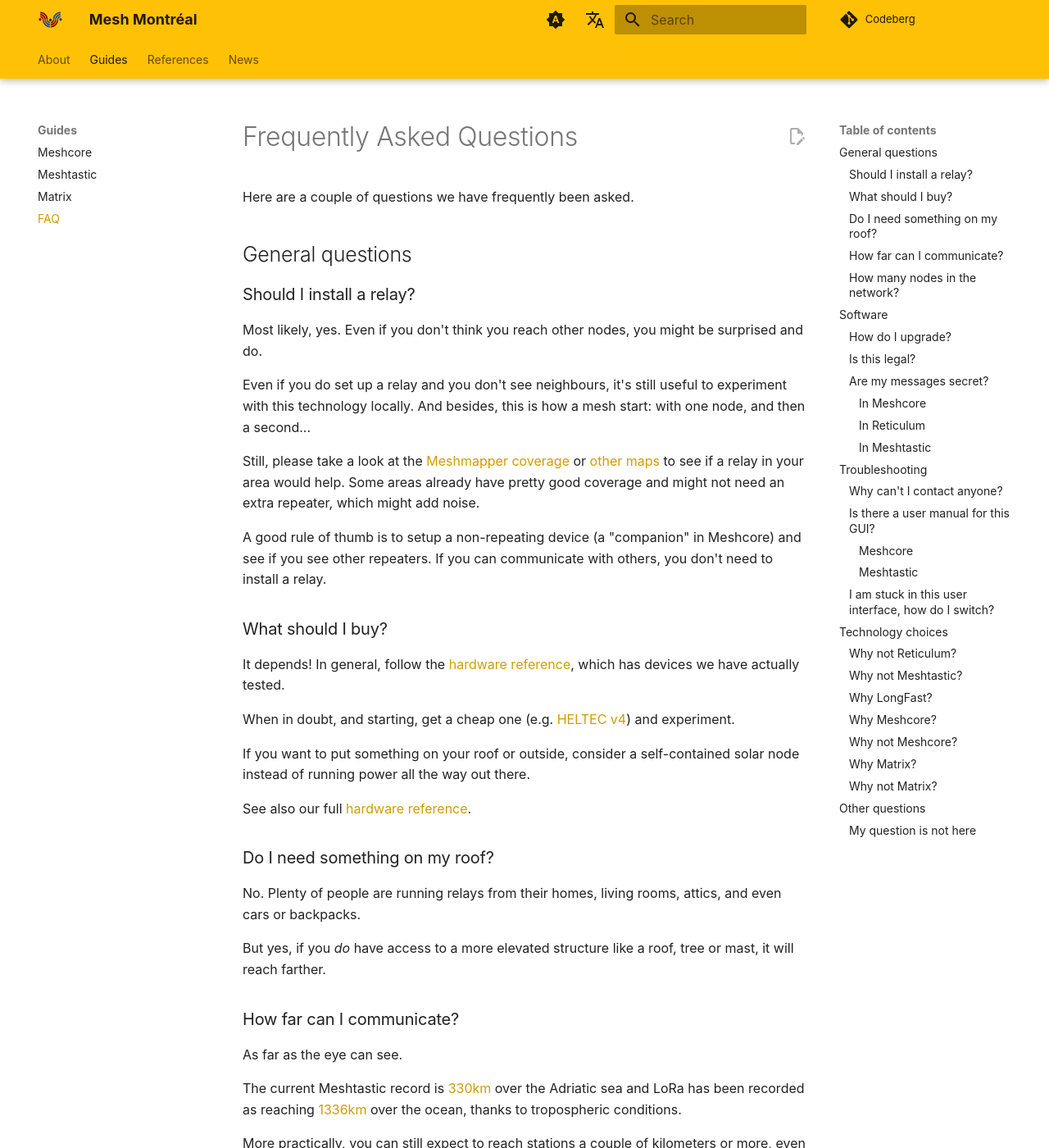
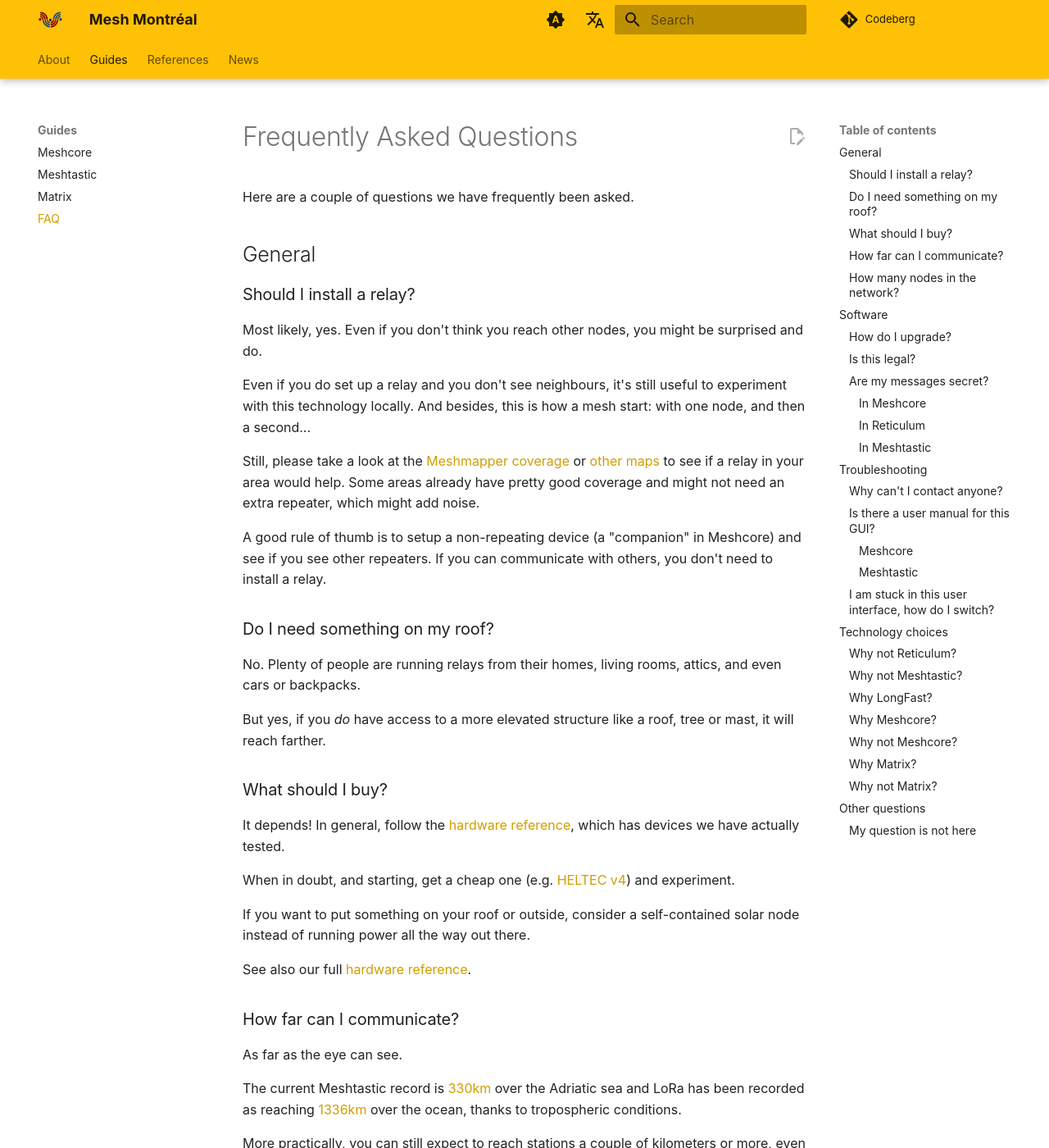
Before and after one commit to ReseauLibre/lora.reseaulibre.ca, an MkDocs documentation site: the page built from docs/guides/faq.md, in a window 1280 px wide and 1400 px high. Shown: the whole window at 82% size. Built offline with MkDocs 1.6.1 and Material for MkDocs 9.7.7, drawn with Linux system fonts in a browser that asks for light colours; plug-ins that fetch from the network failed and are left out; comment, search, counter and statistics services are not loaded.

Commit message:
faq: regroup two questions, fix title

```diff
--- a/docs/guides/faq.md
+++ b/docs/guides/faq.md
@@ -6,8 +6,7 @@
 
 Here are a couple of questions we have frequently been asked.
 
-
-## General questions
+## General
 
 ### Should I install a relay?
 
```
Also changed, not shown: other parts of docs/guides/faq.md (+8 -7 lines).
